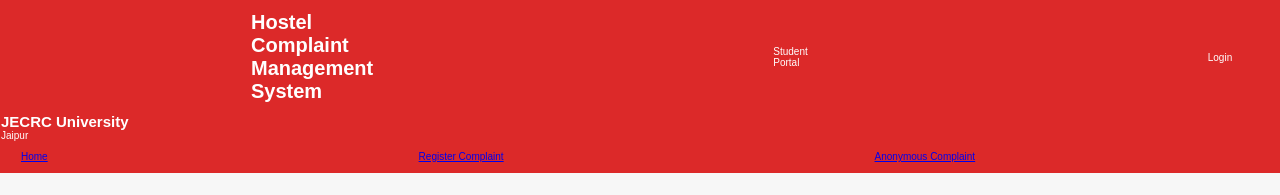
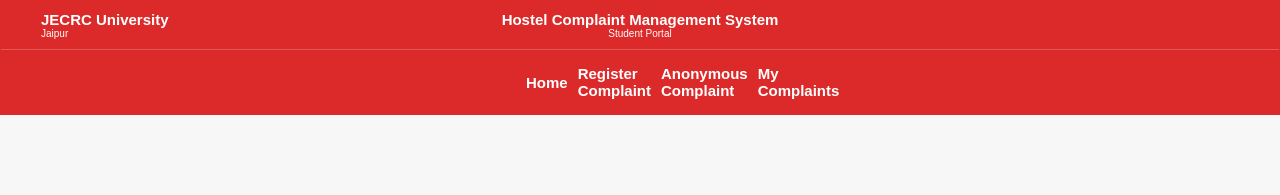
Before and after one commit to NikunjPareek/Hostel-helper-project, a plain HTML site: page frontend/Student/home.html in a window 1280 px wide. Shown: the top 195 px of the page. Drawn offline with Linux system fonts and the light colour scheme.

Commit message:
home page navigation css done

```diff
--- a/frontend/Student/css/home.css
+++ b/frontend/Student/css/home.css
@@ -226,7 +226,6 @@ body{
 
 .section4{
     padding: 100px 100px;
-    margin-bottom: 300px;
     background-color: white;
 }
 
--- a/frontend/Student/header.html
+++ b/frontend/Student/header.html
@@ -1,19 +1,22 @@
 <header>
-  <div class="System-info">
-    <h1>Hostel Complaint Management System</h1>
-    <p>Student Portal</p>
-    <p>Login</p>
-  </div>
+  <nav class="top-nav">
+    <!-- Left: University name -->
+    <div class="uni-Name">
+      <h2>JECRC University</h2>
+      <span>Jaipur</span>
+    </div>
 
-  <div class="Uni-Name">
-    <h2>JECRC University</h2>
-    <p>Jaipur</p>
-  </div>
+    <!-- Center: System info -->
+    <div class="system-info">
+      <h1>Hostel Complaint Management System</h1>
+      <span>Student Portal</span>
+    </div>
+  </nav>
 
-  <nav>
-    <a href="home.html">Home</a>
-    <a href="complaint.html">Register Complaint</a>
-    <a href="anonymous.html">Anonymous Complaint</a>
-    <a href="complaint_history.html">My Complaints</a>
+  <nav class="nav2">
+    <a  class="nav-link" href="home.html">Home</a>
+    <a class="nav-link" href="complaint.html">Register Complaint</a>
+    <a class="nav-link" href="anonymous.html">Anonymous Complaint</a>
+    <a class="nav-link" href="complaint_history.html">My Complaints</a>
   </nav>
 </header>
--- a/frontend/Student/home.html
+++ b/frontend/Student/home.html
@@ -19,8 +19,8 @@
           </div>
           <h2 class="HCMS">Hostel Complaint Management System</h2>
           <p class="HCMS para">Submit and track your hostel complaints easily.We are committed to resolve your concersns and make your hostel experience better at JECRC University</p>
-          <button class="button1">Register Complaint</button>
-          <button class="button2">View My Complaints</button>
+          <button class="button1" onclick="window.location.href='complaint.html'">Register Complaint</button>
+          <button class="button2" onclick="window.location.href='complaint_history.html'">View My Complaints</button>
           </div>
         </section>
 
--- a/frontend/assets/css/common.css
+++ b/frontend/assets/css/common.css
@@ -19,42 +19,59 @@ header{
     padding: 1px 1px;
     padding-bottom:1px;
     position:fixed;
+    width: 100%;
     font-size: 10px;
 }
 
-.System-info{
-    display: flex;
+.top-nav{
+    display:flex;
+    align-items:center;
     justify-content:center;
-    align-items: space-around;
-    padding:10px 20px;
-
-
-}
-.System-info{
-    display: flex;
-    justify-content: space-evenly;
-    align-items: center;
-    gap: 400px;
-    padding-left: 250px;
-    padding-right: 200px;
-}
-.Uni-Name{
-    display: flex;
-    flex-direction: column;
+    position:relative;
+    padding:10px 40px;
 }
 
-nav{
+.uni-Name{
+    position:absolute;
+    left:0;
+    margin-left:40px;
+    display:flex;
+    flex-direction:column;
+    text-align:left;
+}
+
+.system-info{
+    display:flex;
+    flex-direction:column;
+    align-items:center;
+    text-align:center;
+}
+.nav2{
     display:flex;
     align-items:center;
     justify-content:space-between;
-    padding:10px 20px;
+    padding:10px 520px;
+    font-weight: bold;
+    border-top: 0.1px solid rgba(255, 255, 255, 0.2);
 }
+.nav-link:hover{
+    opacity: 0.5;
+
+}
+.nav-link{
+    text-decoration: none;
+    font-size: 15px;
+    padding: 5px;
+    color: white;
+
+}
+
 
 footer{
     display: flex;
     justify-content: space-between;
     align-items: center;
-    padding: 100px 100px;
+    padding: 53px 100px;
     background-color:rgba(0, 0, 0, 0.9);
     color:white;
     bottom: 0;
```
